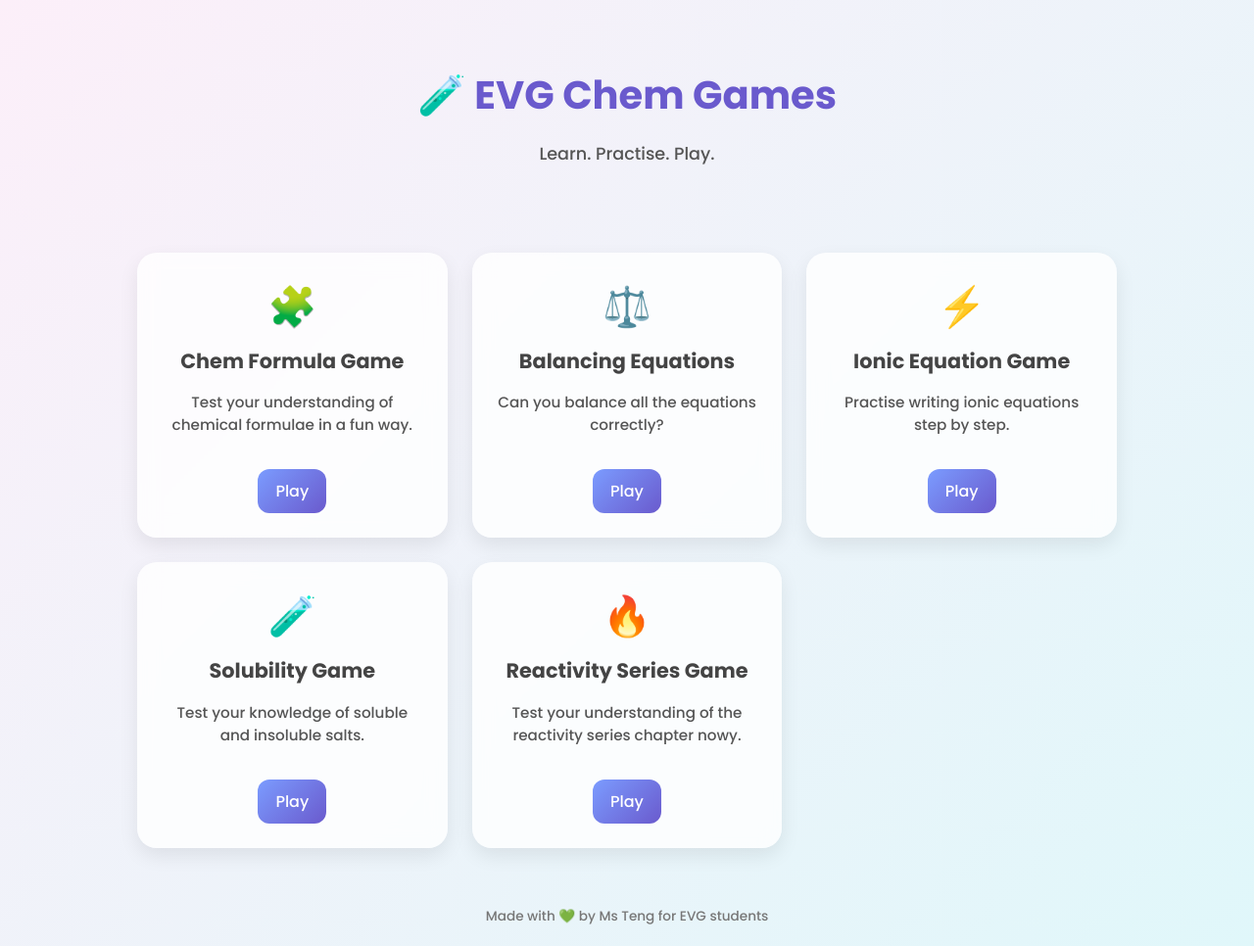
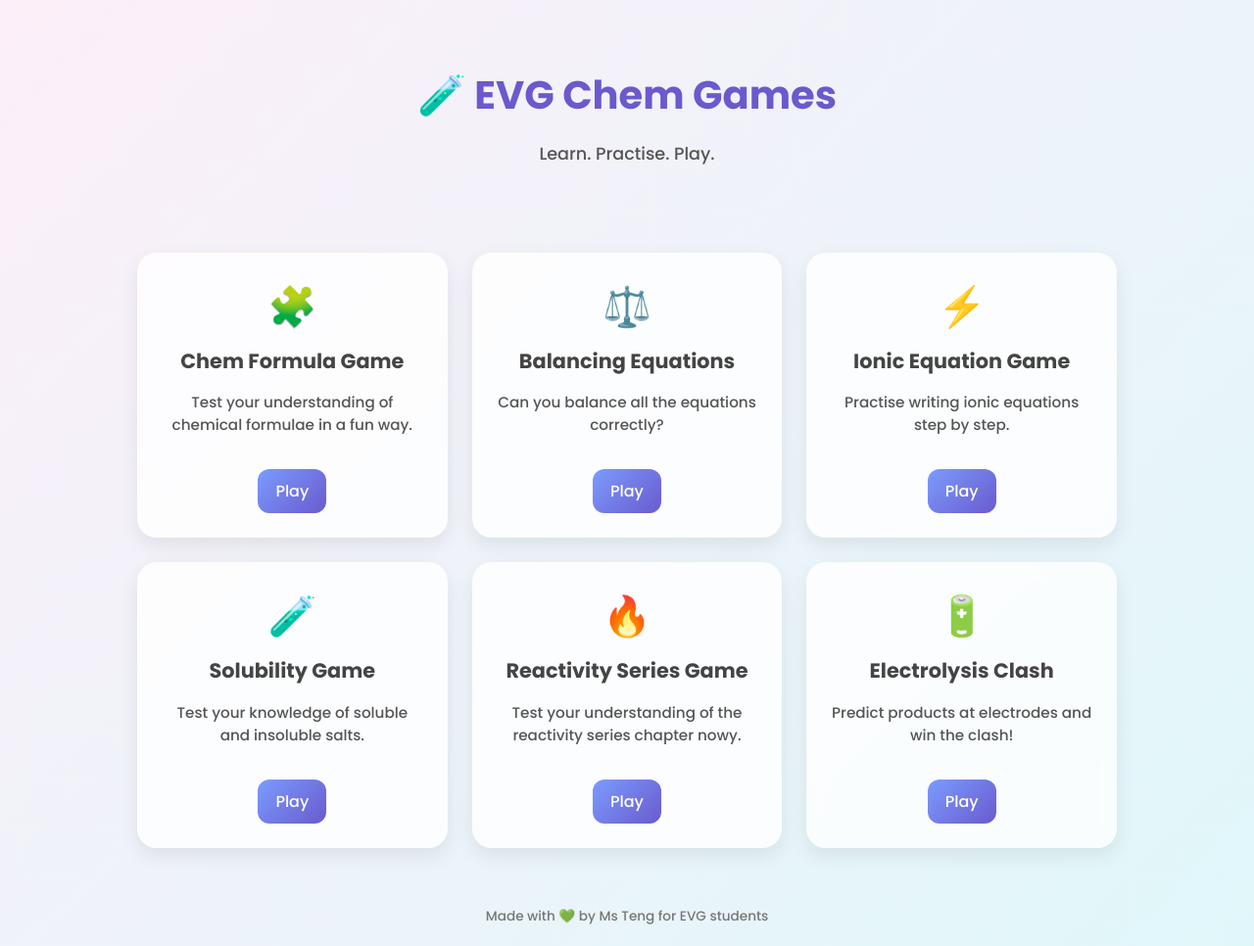
Before and after one commit to katelium/EVG_Chem, a plain HTML site: page index.html in a window 1280 px wide. Shown: the whole page at 98% size. Drawn offline with Linux system fonts and the light colour scheme.

Commit message:
Add Electrolysis Clash game section to index.html

```diff
--- a/index.html
+++ b/index.html
@@ -138,6 +138,13 @@
   <a href="reactivity-series-game.html" class="btn" target="_blank">Play</a>
 </div>
 
+    <div class="card">
+  <div class="emoji">🔋</div>
+  <h2>Electrolysis Clash</h2>
+  <p>Predict products at electrodes and win the clash!</p>
+  <a href="electrolysis-clash-game.html" class="btn" target="_blank">Play</a>
+</div>
+
   </div>
 
   <footer>
```
